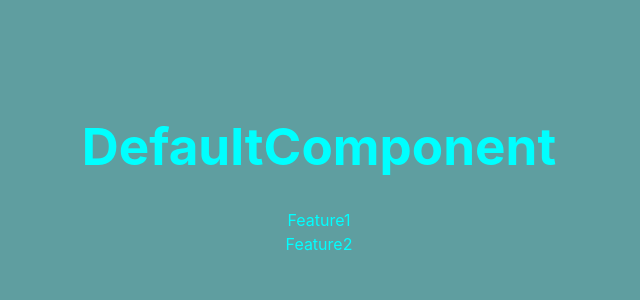
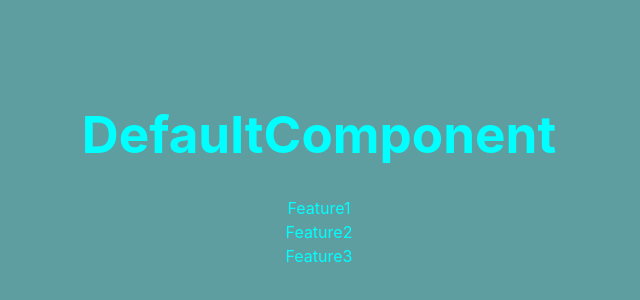
Before and after one commit to WDI-104/git-collab-test, a React (Vite) app: page / in a window 1280 px wide. Shown: the part 230-530 px from the top of the page, without its empty margins (321-961 px from the left). Built offline with nearby package versions, Linux system fonts and the light colour scheme.

Commit message:
Feature 3 added

```diff
--- a/src/App.jsx
+++ b/src/App.jsx
@@ -5,6 +5,7 @@ import './App.css'
 import DefaultComponent from './components/DefaultComponent'
 import Feature1 from './components/Feature1'
 import Feature2 from './components/Feature2'
+import Feature3 from './components/Feature3'
 
 function App() {
 
@@ -13,6 +14,7 @@ function App() {
       <DefaultComponent />
       <Feature1 />
       <Feature2 />
+      <Feature3 />
     </>
   )
 }
--- /dev/null
+++ b/src/components/Feature3.jsx
@@ -0,0 +1,9 @@
+import React from 'react'
+
+const Feature3 = () => {
+  return (
+    <div>Feature3</div>
+  )
+}
+
+export default Feature3
```
